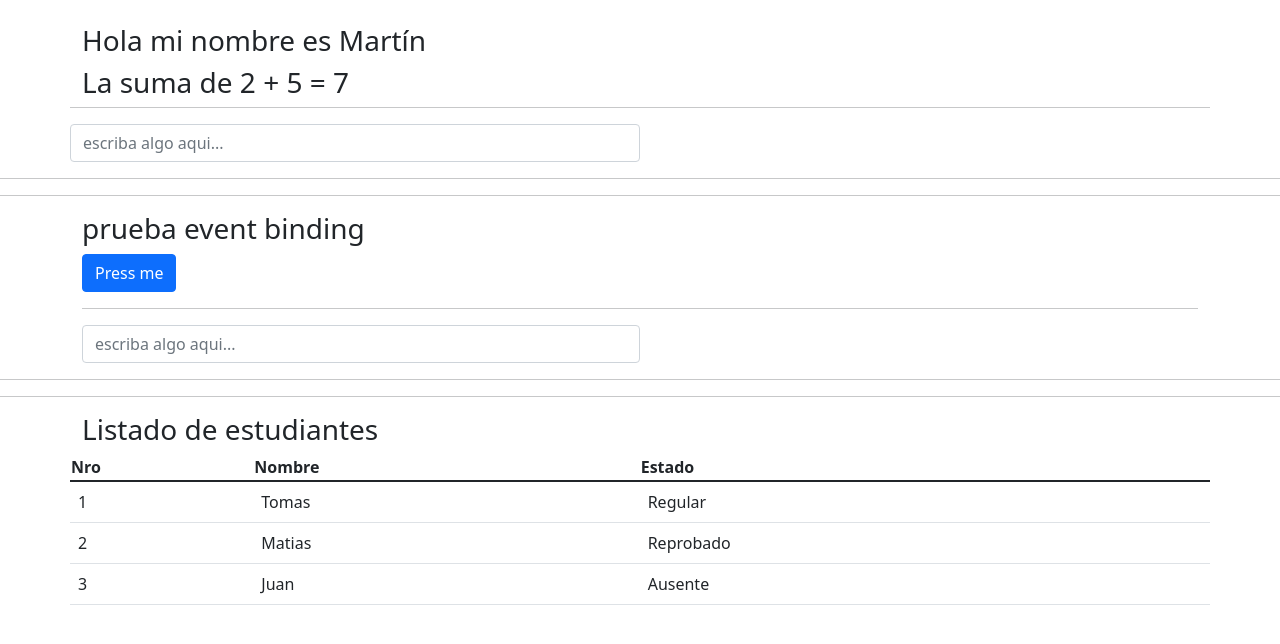
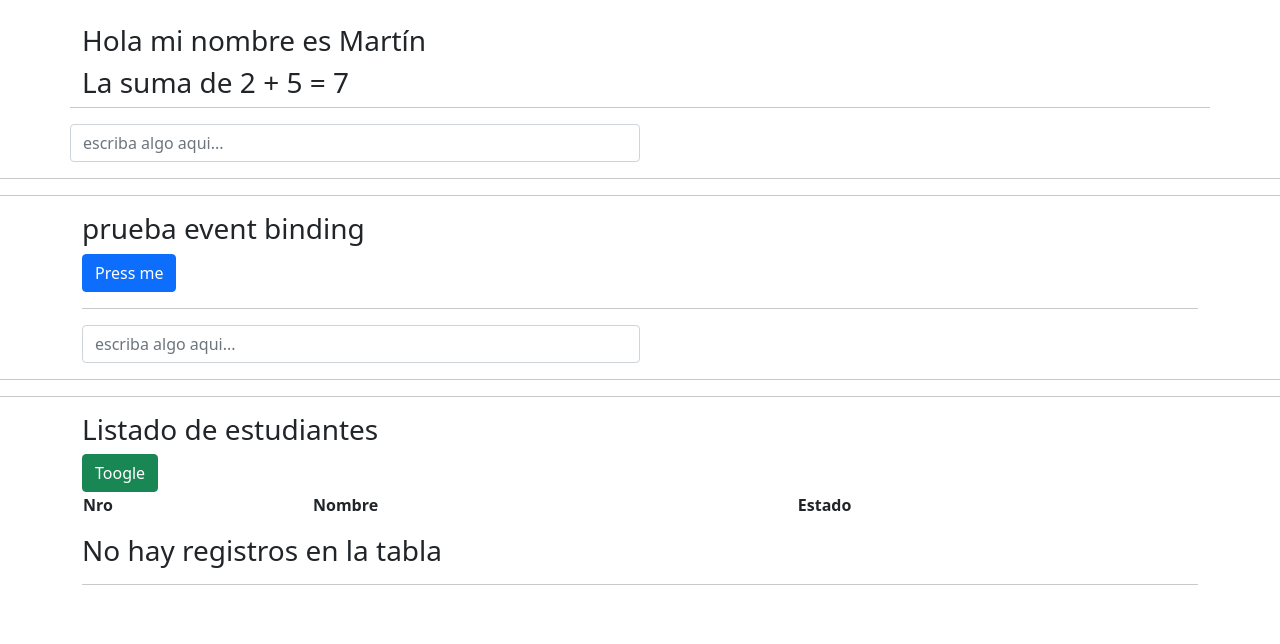
Before and after one commit to lorenzofj/learning-angular, an Angular app in the folder learning/: page / in a window 1280 px wide. Shown: the top 644 px of the page. Built offline with nearby package versions, Linux system fonts and the light colour scheme.

Commit message:
directives - ngIf

```diff
--- a/learning/src/app/app.component.html
+++ b/learning/src/app/app.component.html
@@ -22,9 +22,10 @@
 <hr>
 <hr>
 <div class="container">
-  <div class="row">
   <h3>Listado de estudiantes</h3>
-    <table class="table">
+  <button class="btn btn-success" (click)="toogle()">Toogle</button>
+  <br>
+  <table class="table" *ngIf="mostrar">
     <thead>
       <th>Nro</th>
       <th>Nombre</th>
@@ -38,5 +39,6 @@
       </tr>
     </tbody>
   </table>
+  <h3 *ngIf="listaEstudiantes.length === 0">No hay registros en la tabla</h3>
+  <hr>
 </div>
-</div>
--- a/learning/src/app/app.component.ts
+++ b/learning/src/app/app.component.ts
@@ -13,9 +13,9 @@ export class AppComponent {
   textoEventBinding = 'prueba event binding';
   textoTwoWayDataBinding = '';
   listaEstudiantes: any[] = [
-    {nombre: 'Tomas', estado: 'Regular'},
+/*     {nombre: 'Tomas', estado: 'Regular'},
     {nombre: 'Matias', estado: 'Reprobado'},
-    {nombre: 'Juan', estado: 'Ausente'}
+    {nombre: 'Juan', estado: 'Ausente'} */
   ]
 
   constructor(){
@@ -30,4 +30,9 @@ export class AppComponent {
   cambiarTexto(): void{
     this.textoEventBinding = 'Este cambio es producido por event binding';
   }
+
+  mostrar = true;
+  toogle(): void{
+    this.mostrar = !this.mostrar;
+  }
 }
```
Lines whose indentation alone changed are shown as unchanged.
